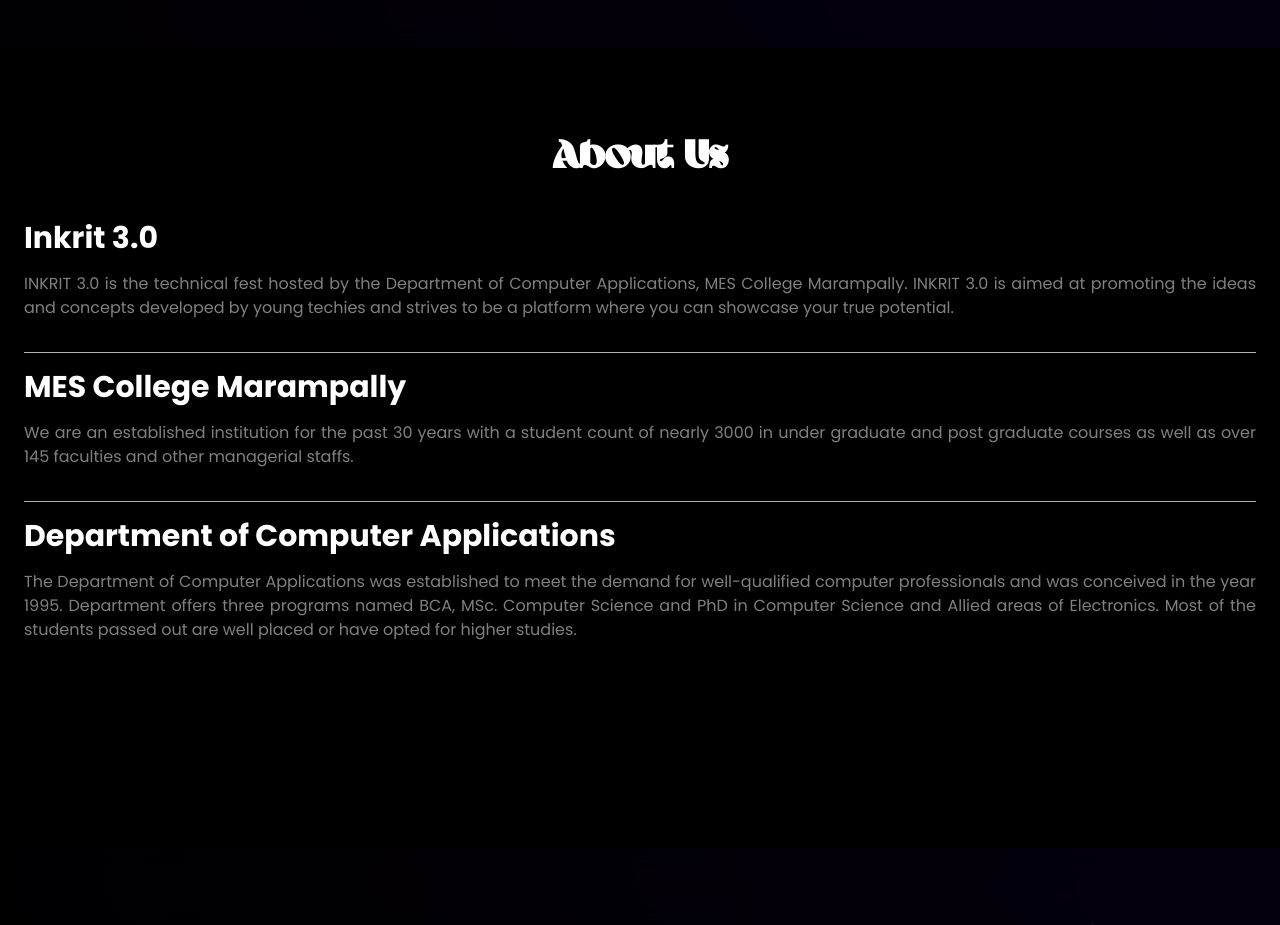
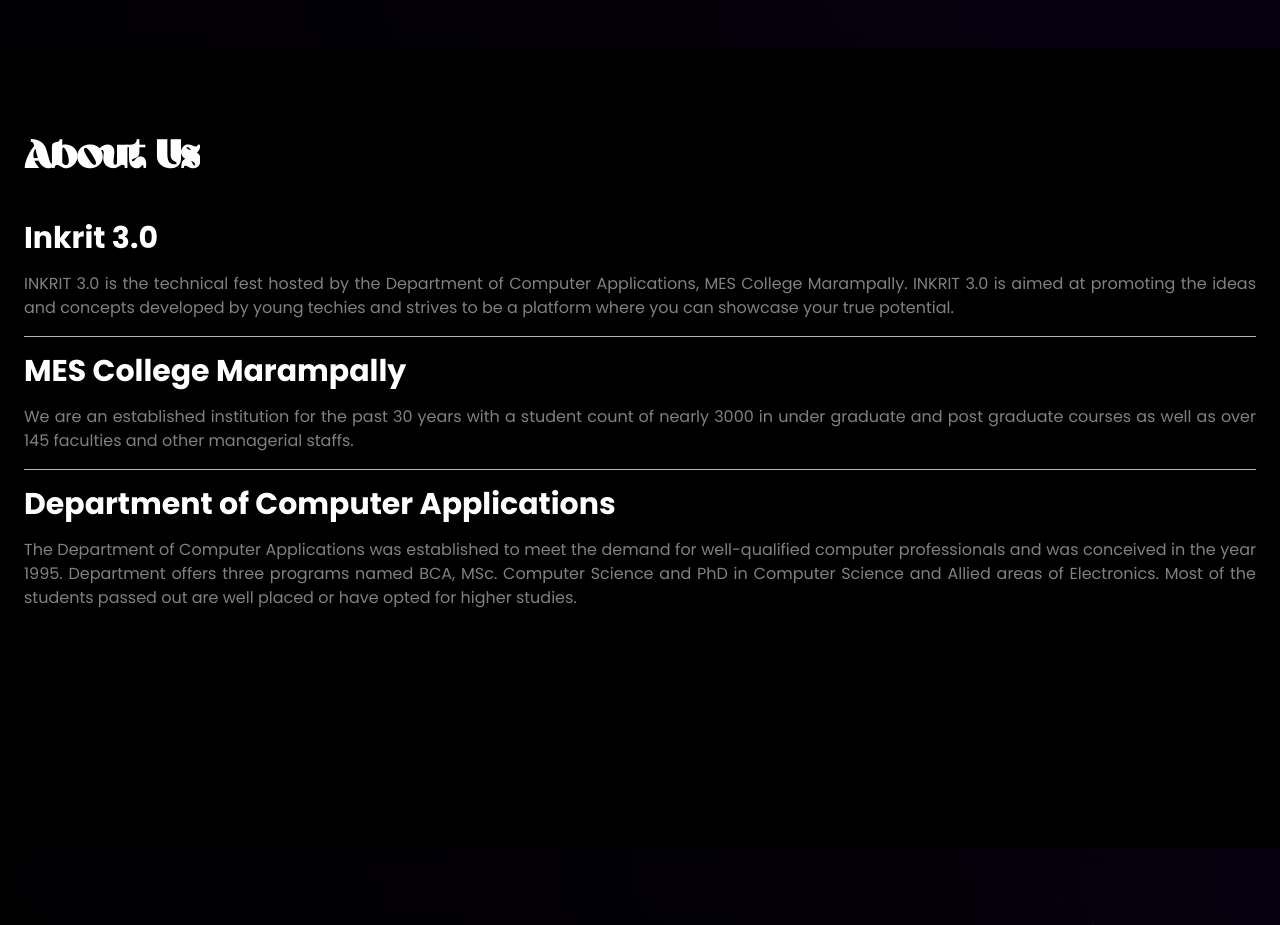
Before and after one commit to ab-h-i-n/inkrit-3-0, a Next.js app: page / in a window 1280 px wide. Shown: the part 2880-3805 px from the top of the page. Built offline with nearby package versions, Linux system fonts and the light colour scheme.

Commit message:
removed boxrevel from about us section

```diff
--- a/components/AboutUsSection.tsx
+++ b/components/AboutUsSection.tsx
@@ -7,25 +7,23 @@
   return (
     <main className="min-h-[100vh] overflow-y-scroll pt-20 pb-12 relative bg-black">
       <div className="container mx-auto px-6 space-y-8">
+        <BoxReveal boxColor="white">
           <div className="font-ahsing text-[2.5rem] font-bold text-white text-center">
             About Us
           </div>
+        </BoxReveal>
         <div className="divide-y divide-white/70 space-y-4 font-poppinsRegular">
           <motion.div
             initial={{ opacity: 0, y: 20 }}
             whileInView={{ opacity: 1, y: 0 }}
             transition={{ duration: 0.5 }}
           >
-            <BoxReveal boxColor="white">
             <h2 className="text-3xl text-white font-bold mb-4 font-poppinsBold">
               {aboutData.fest.title}
             </h2>
-            </BoxReveal>
-            <BoxReveal boxColor="white">
             <p className="text-white/50 mb-4 font-poppinsBold text-justify">
               {aboutData.fest.description}
             </p>
-            </BoxReveal>
           </motion.div>
 
           <motion.section
@@ -34,16 +32,12 @@
             transition={{ duration: 0.5 }}
             className=""
           >
-            <BoxReveal boxColor="white">
             <h2 className="text-3xl text-white font-bold my-4">
               {aboutData.college.name}
             </h2>
-            </BoxReveal>
-            <BoxReveal boxColor="white/50">
             <p className="text-white/50 mb-4 text-justify">
               {aboutData.college.description}
             </p>
-            </BoxReveal>
           </motion.section>
 
           <motion.section
@@ -51,16 +45,12 @@
             whileInView={{ opacity: 1, y: 0 }}
             transition={{ duration: 0.5 }}
           >
-            <BoxReveal boxColor="white">
             <h2 className="text-3xl text-white font-bold my-4">
               {aboutData.department.name}
             </h2>
-            </BoxReveal>
-            <BoxReveal boxColor="white">
             <p className="text-white/50 mb-4 text-justify">
               {aboutData.department.description}
             </p>
-            </BoxReveal>
           </motion.section>
         </div>
       </div>
```
Lines whose indentation alone changed are shown as unchanged.
